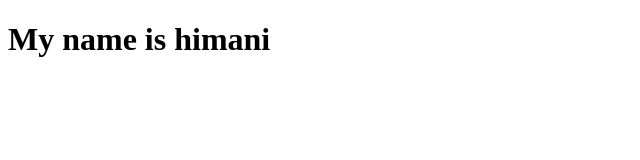
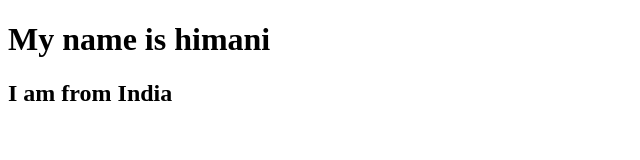
Before and after one commit to himani2256/firstcode, a plain HTML site: page index.html in a window 1280 px wide. Shown: the whole page, without its empty margins (0-640 px from the left). Drawn offline with Linux system fonts and the light colour scheme.

Commit message:
Update index.html

```diff
--- a/index.html
+++ b/index.html
@@ -7,5 +7,6 @@
 </head>
 <body>
     <h1>My name is himani</h1>
+    <h2>I am from India </h2>
 </body>
 </html>
```
